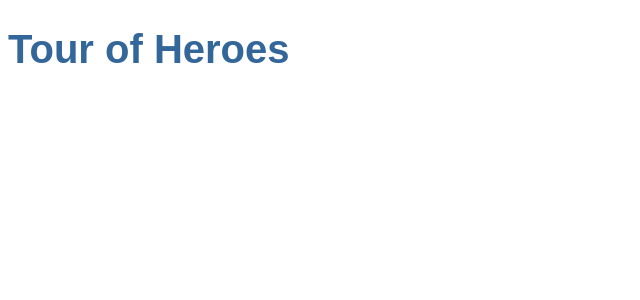
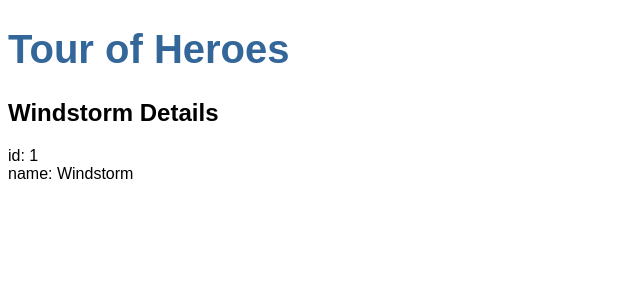
Before and after one commit to toshiaki-suzuki/angular-tour-of-heroes-not-stand-alone, an Angular app: page / in a window 1280 px wide. Shown: the top 300 px of the page, without its empty margins (0-640 px from the left). Built offline with nearby package versions, Linux system fonts and the light colour scheme.

Commit message:
Add hero component

```diff
--- a/src/app/app.component.html
+++ b/src/app/app.component.html
@@ -1 +1,2 @@
 <h1>{{title}}</h1>
+<app-heroes></app-heroes>
--- a/src/app/app.module.ts
+++ b/src/app/app.module.ts
@@ -3,10 +3,12 @@
 
 import { AppRoutingModule } from './app-routing.module';
 import { AppComponent } from './app.component';
+import { HeroesComponent } from './heroes/heroes.component';
 
 @NgModule({
   declarations: [
-    AppComponent
+    AppComponent,
+    HeroesComponent
   ],
   imports: [
     BrowserModule,
--- /dev/null
+++ b/src/app/hero.ts
@@ -0,0 +1,4 @@
+export interface Hero {
+  id: number;
+  name: string;
+}
--- /dev/null
+++ b/src/app/heroes/heroes.component.html
@@ -0,0 +1,3 @@
+<h2>{{hero.name}} Details</h2>
+<div><span>id: </span>{{hero.id}}</div>
+<div><span>name: </span>{{hero.name}}</div>
--- /dev/null
+++ b/src/app/heroes/heroes.component.ts
@@ -0,0 +1,14 @@
+import { Component } from '@angular/core';
+import type { Hero } from '../hero';
+
+@Component({
+  selector: 'app-heroes',
+  templateUrl: './heroes.component.html',
+  styleUrl: './heroes.component.css'
+})
+export class HeroesComponent {
+  hero: Hero = {
+    id: 1,
+    name: 'Windstorm'
+  };
+}
```
Also changed, not shown: src/app/heroes/heroes.component.css (added), 1 other file (tests, documents, lock files or other folders).
